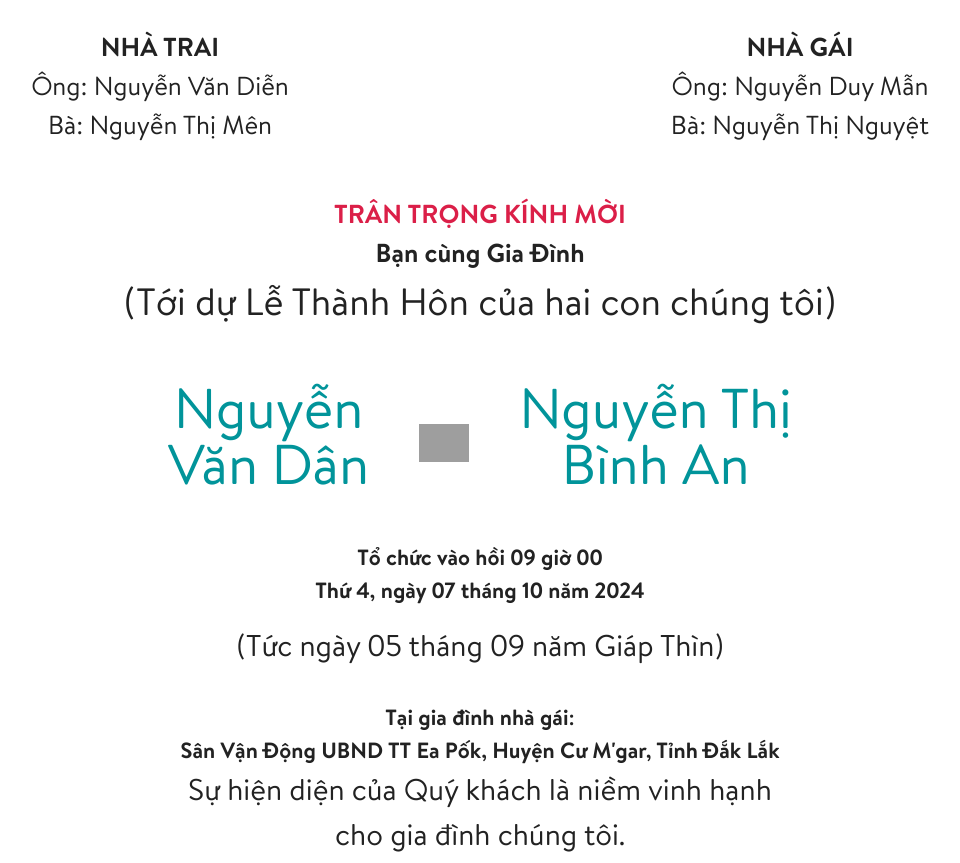
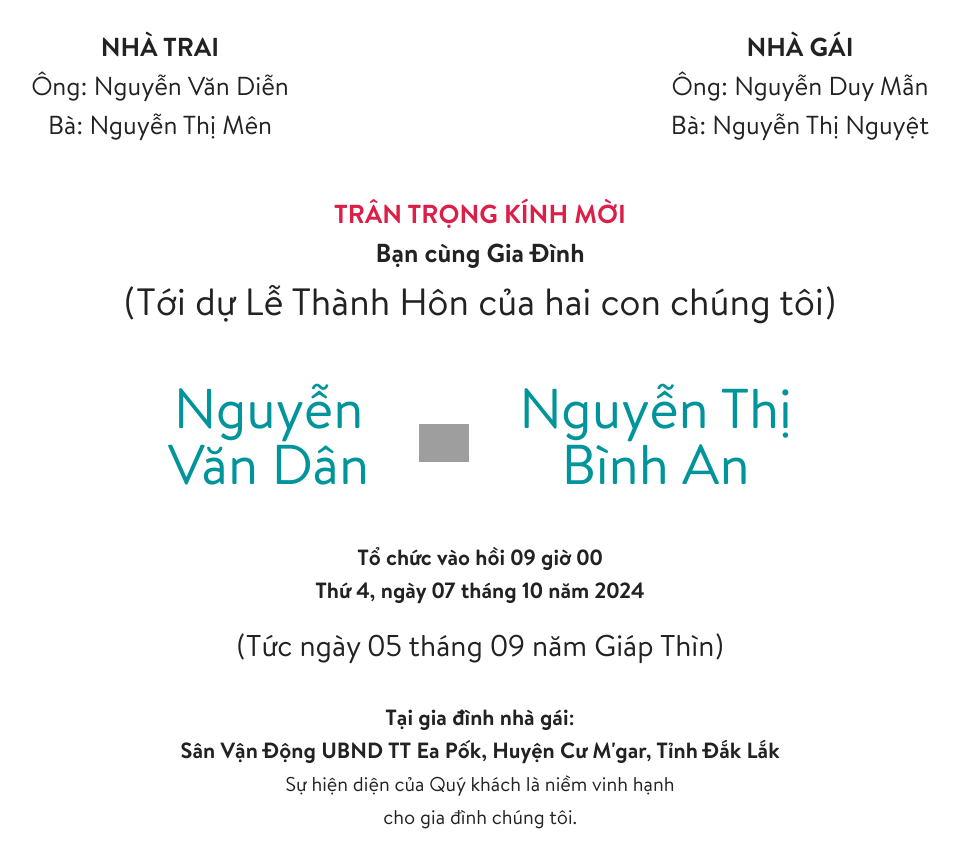
Before and after one commit to homestaygiadinhnho/homestaygiadinhnho, a Jekyll site: the page built from index.html, in a window 1280 px wide. Shown: the part 2237-3100 px from the top of the page, without its empty margins (160-1120 px from the left). Built offline with Jekyll 4.4.1, drawn with Linux system fonts in a browser that asks for light colours; nearby versions of some CDN libraries; some web fonts are replaced; the list of posts is cut into pages by our own code; grey boxes are pictures that could not be loaded.

Commit message:
Update index.html

```diff
--- a/index.html
+++ b/index.html
@@ -210,7 +210,7 @@ wedding_venue: "Sân Vận Động UBND TT Ea Pốk, Huyện Cư M'gar, Tỉnh
       <span class="font-playfairDisplay text-[20px] xl:text-[30px] mt-4 block" data-editable="true">(Tức ngày {{ page.wedding_date_moon_calendar }})</span><br>
       <span class="font-bold" data-editable="true">{{ page.wedding_venue_label }}</span><br>
       <span class="font-bold" data-editable="true">{{ page.wedding_venue }}</span><br>
-      <span class="font-playfairDisplay text-[20px] xl:text-[30px]" data-editable="true">Sự hiện diện của Quý khách là niềm vinh hạnh<br>cho gia đình chúng tôi.</span>
+      <span class="font-playfairDisplay text-[20px] xl:text-[20px]" data-editable="true">Sự hiện diện của Quý khách là niềm vinh hạnh<br>cho gia đình chúng tôi.</span>
     </div>
   </div>
   <div class="xxl:absolute bottom-[82px] xxl:mt-0 right-[120px] text-center xxl:text-left mt-[50px]">
```
